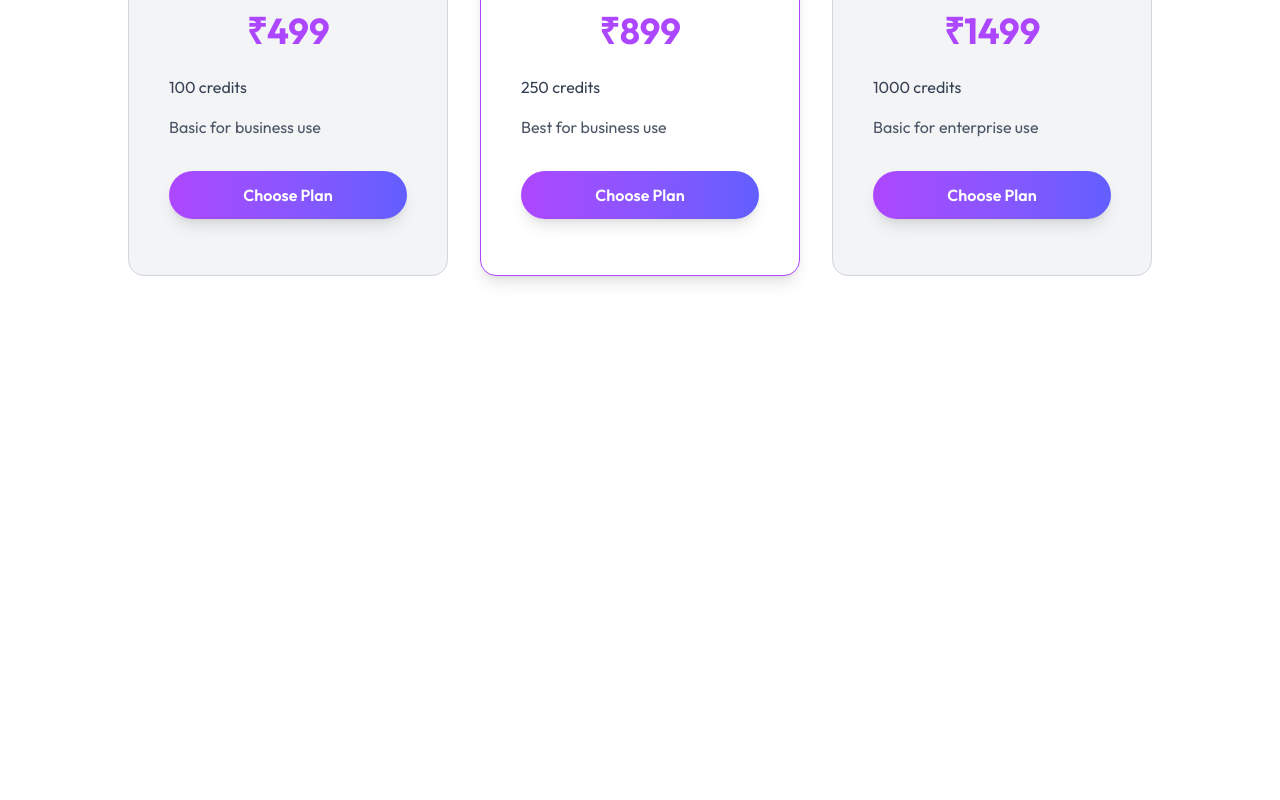
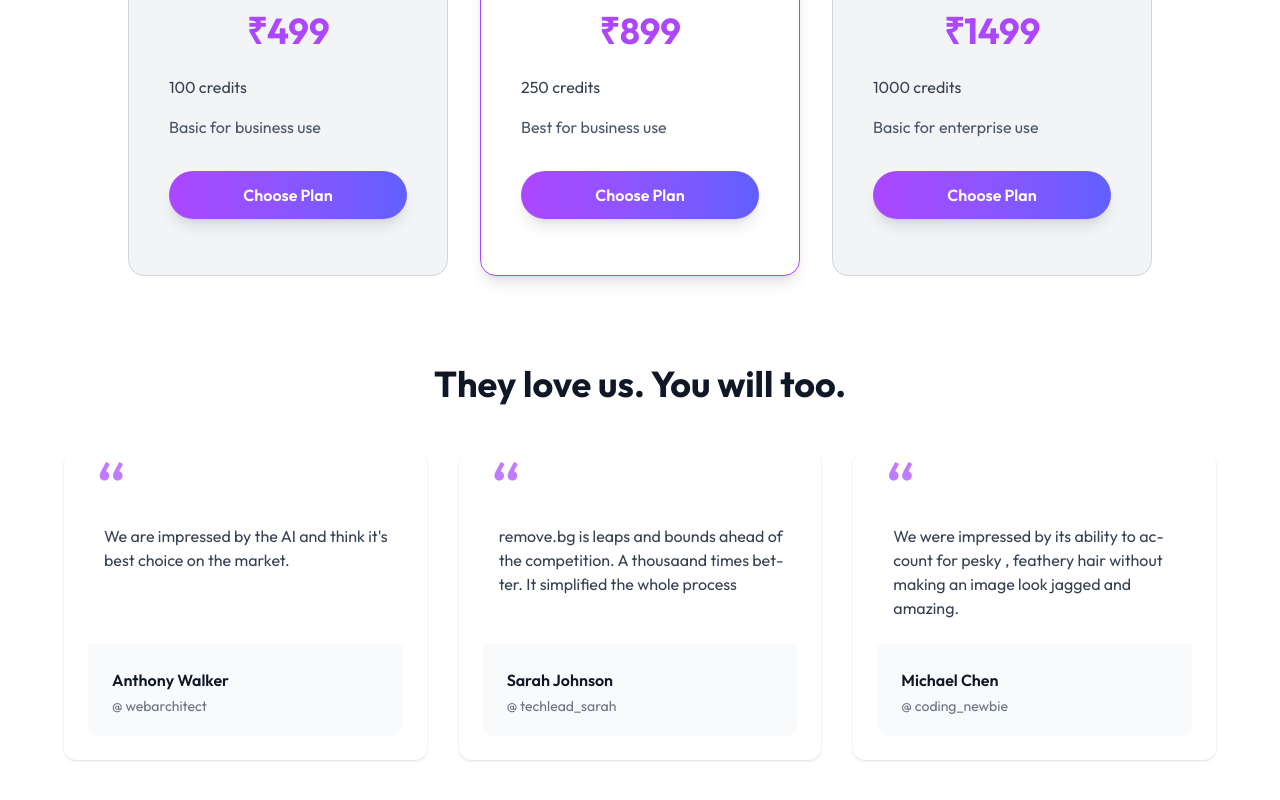
Before and after one commit to dhanarajsbiradar/BackGround-Removal-App, a React (Vite) app: page / in a window 1280 px wide. Shown: the part 1853-2653 px from the top of the page. Before the commit the page ends 2233 px from the top, so only its background shows below. Built offline with nearby package versions, Linux system fonts and the light colour scheme.

Commit message:
create User testimonial section

```diff
--- a/src/assets/assets.js
+++ b/src/assets/assets.js
@@ -55,3 +55,22 @@ export const plans = [{
         popular: false,
     },
 ];
+export const testimonials = [{
+        id: 1,
+        quote: "We are impressed by the AI and think it's best choice on the market.",
+        author: "Anthony Walker",
+        handle: "@ webarchitect ",
+    },
+    {
+        id: 2,
+        quote: "remove.bg is leaps and bounds ahead of the competition. A thousaand times better. It simplified the whole process",
+        author: "Sarah Johnson",
+        handle: "@ techlead_sarah",
+    },
+    {
+        id: 3,
+        quote: "We were impressed by its ability to account for pesky , feathery hair without making an image look jagged and amazing.",
+        author: "Michael Chen",
+        handle: "@ coding_newbie",
+    },
+];
--- /dev/null
+++ b/src/components/Testimonials.jsx
@@ -0,0 +1,51 @@
+import { testimonials } from "../assets/assets";
+
+const Testimonials = () => {
+  return (
+    <div className="max-w-7xl px-4 mx-auto sm:px-6 lg:px-8 py-12">
+      {/* Title Section */}
+      <h2 className="text-3xl md:text-4xl font-bold text-gray-900 mb-12 text-center">
+        They love us. You will too.
+      </h2>
+
+      {/* Body Section */}
+      <div className="grid grid-cols-1 md:grid-cols-3 gap-8">
+        {testimonials.map((testimonial) => (
+          <div
+            key={testimonial.id}
+            className="flex flex-col justify-between rounded-xl shadow hover:shadow-lg transition-shadow bg-white p-6"
+          >
+            <div className="relative pt-12 space-y-5">
+              {/* Large Opening Quote styled to look like 6 */}
+              <span className="text-7xl text-purple-400 absolute top-0 left-2 -translate-y-6 select-none">
+                “
+              </span>
+
+              {/* Quote Text */}
+              <p
+                className="text-gray-700 text-base pl-4"
+                style={{ hyphens: "auto" }}
+              >
+                {testimonial.quote}
+              </p>
+            </div>
+
+            {/* Author Info */}
+            <div className="flex space-x-2 bg-gray-50 mt-6 px-6 pt-6 pb-5 rounded-b-xl">
+              <div className="flex flex-col justify-center">
+                <p className="font-semibold text-gray-900 m-0">
+                  {testimonial.author}
+                </p>
+                <p className="text-gray-500 text-sm m-0 mt-1">
+                  {testimonial.handle}
+                </p>
+              </div>
+            </div>
+          </div>
+        ))}
+      </div>
+    </div>
+  );
+};
+
+export default Testimonials;
--- a/src/pages/Home.jsx
+++ b/src/pages/Home.jsx
@@ -1,7 +1,9 @@
 import Header from "../components/Header";
 import BgRemovalSteps from "../components/BgRemovalSteps";
-import BgSlider from  "../components/BgSlider";
-import Pricing from "../components/Pricing"
+import BgSlider from "../components/BgSlider";
+import Pricing from "../components/Pricing";
+import Testimonials from "../components/Testimonials";
+
 const Home = () => {
   return (
     <div className="max-w-7xl mx-auto px-4 sm:px-6 lg:px-8 py-16 font-outfit">
@@ -12,13 +14,16 @@ const Home = () => {
       <BgRemovalSteps />
 
       {/* Background removal slider section */}
-        <BgSlider />
+      <BgSlider />
 
       {/* Buy credits plan section */}
       <Pricing />
+
       {/* User testimonial section */}
+      <Testimonials />
 
       {/* Try now section */}
+      {/* Add a component here if planned */}
     </div>
   );
 };
```
